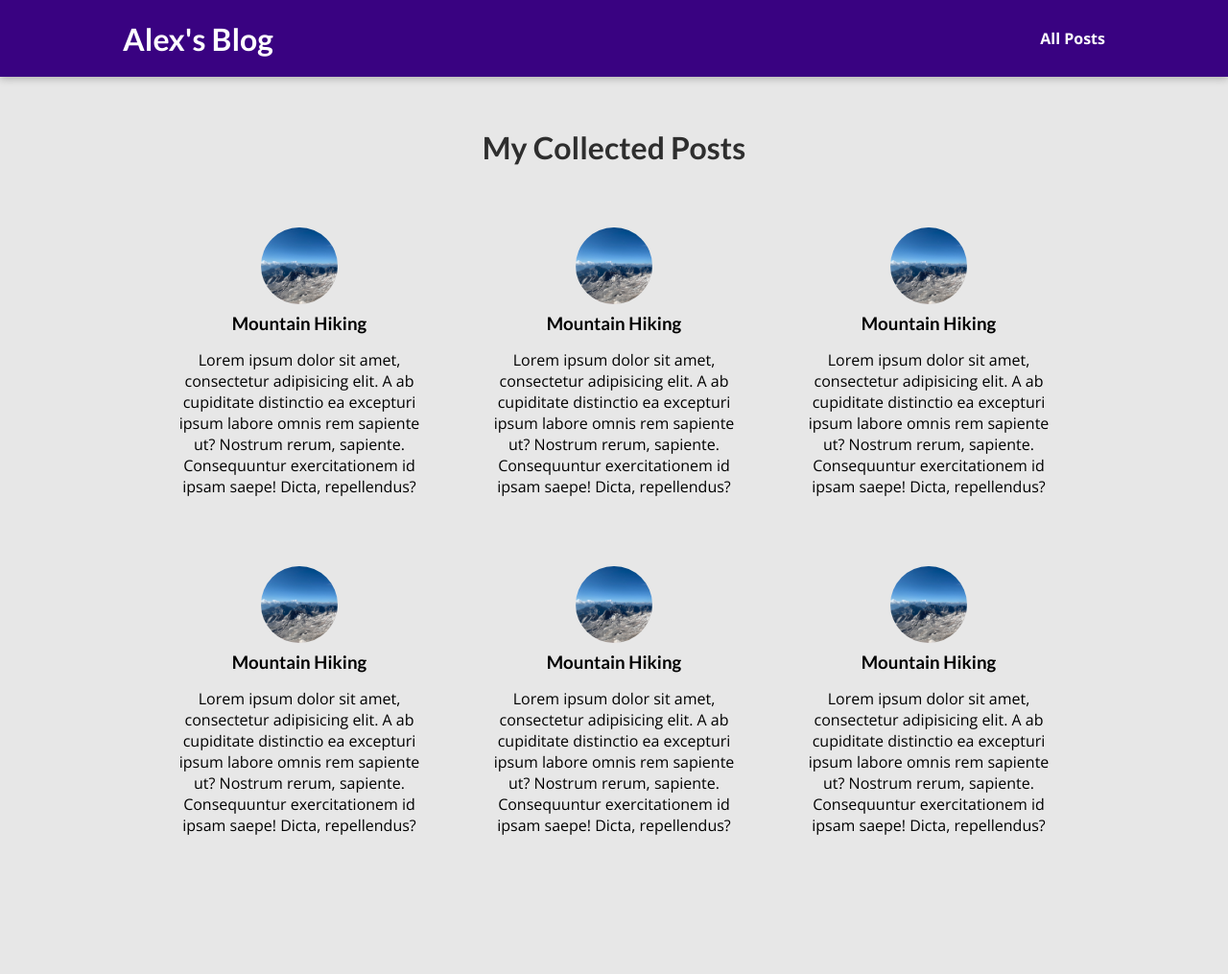
After one commit to aj-amedia/django-blog, a Django app: template blog/templates/blog/all-posts.html in a window 1280 px wide. The commit adds this page. Shown: the whole page at 96% size. Run offline with Django 4.2, Linux system fonts and the light colour scheme; the template is opened without the code that fills it, so the values that code supplies are empty.

Commit message:
Adding Images as Static Files; Adding the "All Posts" Page & Style

```diff
--- /dev/null
+++ b/blog/static/blog/all-posts.css
@@ -0,0 +1,55 @@
+body {
+  background-color: #e7e7e7;
+}
+
+#main-navigation {
+  background-color: #390281;
+  box-shadow: 0 2px 8px rgba(0, 0, 0, 0.25);
+}
+
+#all-posts {
+  margin: 7rem auto;
+  width: 90%;
+  max-width: 60rem;
+}
+
+#all-posts h2 {
+  text-align: center;
+  font-size: 2rem;
+  color: #2e2e2e;
+  margin: 3rem 0;
+}
+
+ul {
+  list-style: none;
+  margin: 0;
+  padding: 0;
+  display: grid;
+  grid-template-columns: repeat(auto-fill, minmax(17rem, 1fr));
+  gap: 1.5rem;
+}
+
+#latest-posts {
+  background-color: white;
+  padding: 2rem;
+  border-radius: 12px;
+  width: 60rem;
+  margin: -6rem auto 2rem auto;
+  box-shadow: 1px 1px 12px rgba(0, 0, 0, 0.4);
+}
+
+#latest-posts h2 {
+  text-align: center;
+}
+
+#latest-posts ul {
+  list-style: none;
+  margin: 0;
+  padding: 0;
+  display: flex;
+  gap: 1rem;
+}
+
+#latest-posts li {
+  flex: 1;
+}
--- /dev/null
+++ b/blog/static/blog/post.css
@@ -0,0 +1,43 @@
+.post {
+  display: flex;
+  flex-direction: column;
+  align-items: center;
+  text-align: center;
+}
+
+.post a {
+  text-decoration: none;
+  color: black;
+  transition: all 0.2s ease;
+  padding: 1rem;
+}
+
+.post a:hover,
+.post a:active {
+  transform: scale(1.1);
+  background-color: #390281;
+  color: white;
+}
+
+.post img {
+  width: 5rem;
+  height: 5rem;
+  object-fit: cover;
+  border-radius: 50%;
+}
+
+.post h3 {
+  margin: 0.25rem 0;
+}
+
+.post time {
+  color: #666666;
+  margin: 0.25rem;
+  font-style: italic;
+  font-size: 0.85rem;
+}
+
+.post:hover time,
+.post:active time {
+  color: white;
+}
--- /dev/null
+++ b/blog/templates/blog/all-posts.html
@@ -0,0 +1,27 @@
+{% extends "base.html" %}
+{% load static %}
+
+
+{% block title %}
+All My Posts
+{% endblock %}
+
+{% block css_files %}
+    <link rel="stylesheet" href="{% static "blog/post.css" %}">
+    <link rel="stylesheet" href="{% static "blog/all-posts.css" %}">
+{% endblock %}
+
+{% block content %}s
+    <section id="all-posts">
+        <h2>My Collected Posts</h2>
+
+        <ul>
+            {% include "blog/includes/post.html" %}
+            {% include "blog/includes/post.html" %}
+            {% include "blog/includes/post.html" %}
+            {% include "blog/includes/post.html" %}
+            {% include "blog/includes/post.html" %}
+            {% include "blog/includes/post.html" %}
+        </ul>
+    </section>
+{% endblock %}
--- /dev/null
+++ b/blog/templates/blog/includes/post.html
@@ -0,0 +1,12 @@
+{% load static %}
+
+<li>
+    <article class="post">
+        <a href="">
+            <img src="{% static "blog/images/mountains.jpg" %}" alt="Mountain Hiking">
+            <div class="post_content"></div>
+            <h3>Mountain Hiking</h3>
+            <p>Lorem ipsum dolor sit amet, consectetur adipisicing elit. A ab cupiditate distinctio ea excepturi ipsum labore omnis rem sapiente ut? Nostrum rerum, sapiente. Consequuntur exercitationem id ipsam saepe! Dicta, repellendus?</p>
+        </a>
+    </article>
+</li>
--- a/blog/views.py
+++ b/blog/views.py
@@ -6,7 +6,7 @@ def starting_page(request):
     return render(request, 'blog/index.html')
 
 def posts(request):
-    pass
+    return render(request, 'blog/all-posts.html')
 
 def post_detail(request, slug):
     pass
--- a/templates/base.html
+++ b/templates/base.html
@@ -16,6 +16,13 @@
     {% endblock %}
 </head>
 <body>
+    <header id="main-navigation">
+        <h1><a href="">Alex's Blog</a></h1>
+    <nav>
+        <a href="">All Posts</a>
+    </nav>
+    </header>
+
     {% block content %}
 
     {% endblock %}
```
Also changed, not shown: blog/static/blog/index.css (+0 -25 lines), blog/templates/blog/index.html (+4 -19 lines), blog/static/blog/images/alex_tv_muscle.jpg (added), blog/static/blog/images/coding.jpg (added), blog/static/blog/images/mountains.jpg (added), blog/static/blog/images/woods.jpg (added).
